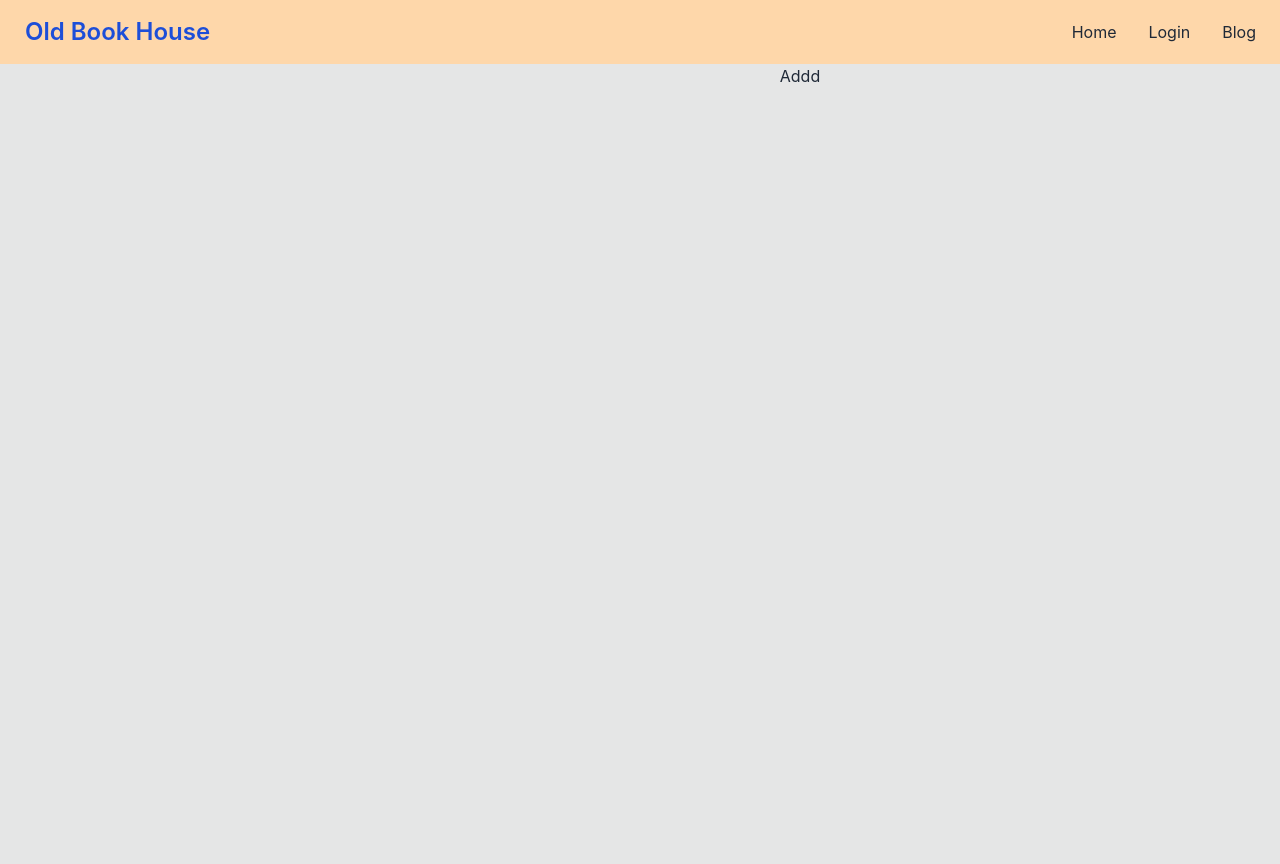
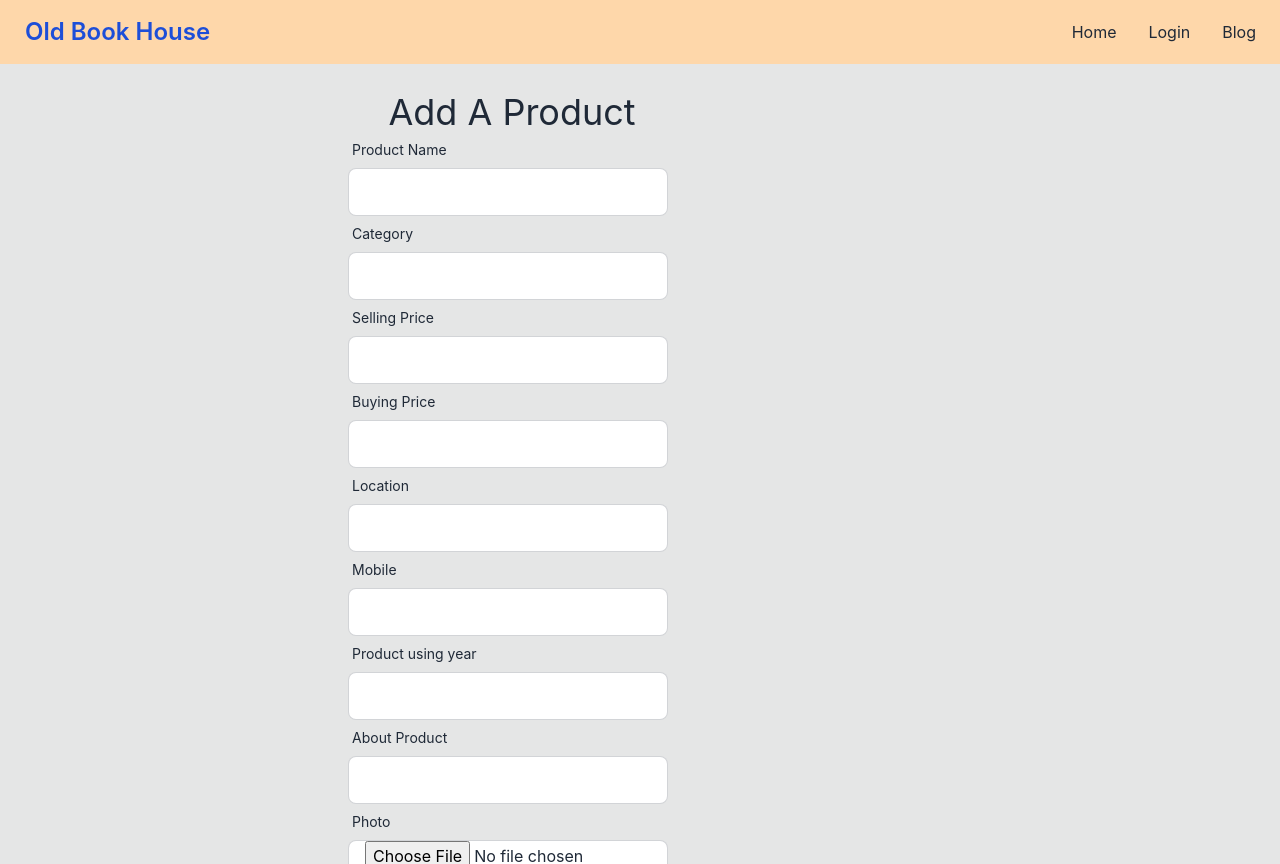
Before and after one commit to Shantaroy07/reused-products-client, a React (Create React App) app: page /dashboard/addProducts in a window 1280 px wide. Built offline with nearby package versions, Linux system fonts and the light colour scheme; no server answers.

Commit message:
add-products added

```diff
--- a/package.json
+++ b/package.json
@@ -11,6 +11,7 @@
     "firebase": "^9.13.0",
     "react": "^18.2.0",
     "react-dom": "^18.2.0",
+    "react-hook-form": "^7.40.0",
     "react-hot-toast": "^2.4.0",
     "react-photo-view": "^1.2.3",
     "react-router-dom": "^6.4.3",
--- a/src/Layout/DashbordLayout/DashboardLayout.js
+++ b/src/Layout/DashbordLayout/DashboardLayout.js
@@ -1,4 +1,4 @@
-import React, { useContext, useState } from 'react';
+import React, { useContext, useState, useEffect } from 'react';
 import Navbar from "../../Shared/Navbar";
 import { Outlet } from "react-router-dom";
 import { Link } from "react-router-dom";
@@ -10,9 +10,11 @@ const DashboardLayout = () => {
     const [dashboardUser, setDashBoardUser] = useState({})
     const email = user?.email;
 
-    fetch(`http://localhost:5000/users/${email}`)
+    useEffect(() => {
+        fetch(`http://localhost:5000/users/${email}`)
         .then(res => res.json())
         .then(data => setDashBoardUser(data[0]));
+    }, [])
 
     return (
         <div>
--- a/src/Pages/Dashboard/Sellers/AddProducts.js
+++ b/src/Pages/Dashboard/Sellers/AddProducts.js
@@ -1,9 +1,132 @@
-import React from 'react';
+import React, { useContext } from 'react';
+import { useForm } from 'react-hook-form';
+import { useNavigate } from 'react-router-dom';
+import toast from 'react-hot-toast';
+import { AuthContext } from '../../../Shared/AuthProvider';
 
 const AddProduct = () => {
+    const { user } = useContext(AuthContext)
+    const { register, handleSubmit, formState: { errors } } = useForm();
+
+    const imageHostKey = process.env.REACT_APP_imgbb_key;
+    const navigate = useNavigate();
+
+
+    const handleAddProduct = data => {
+        const image = data.image[0];
+        const formData = new FormData();
+        formData.append('image', image);
+        const url = `https://api.imgbb.com/1/upload?key=${imageHostKey}`
+        fetch(url, {
+            method: 'POST',
+            body: formData
+        })
+            .then(res => res.json())
+            .then(imgData => {
+                if (imgData.success) {
+                    console.log(imgData.data.url);
+                    const product = {
+                        name: data.name,
+                        category_name: data.category,
+                        buying_price: data.buyingPrice,
+                        selling_price: data.sellingPrice,
+                        post_time: new Date(),
+                        used: data.year,
+                        description: data.about,
+                        seller_name: user.displayName,
+                        img: imgData.data.url
+                    }
+
+                    // save doctor information to the database
+                    fetch('http://localhost:5000/category', {
+                        method: 'POST',
+                        headers: {
+                            'content-type': 'application/json',
+
+                        },
+                        body: JSON.stringify(product)
+                    })
+                        .then(res => res.json())
+                        .then(result => {
+
+                            toast.success(`${data.name} is added successfully`);
+                            navigate('/dashboard/myProducts')
+
+                        })
+                }
+            })
+    }
+
     return (
-        <div>
-            Addd
+        <div className='w-96 p-7'>
+            <h2 className="text-4xl">Add A Product</h2>
+            <form onSubmit={handleSubmit(handleAddProduct)}>
+                <div className="form-control w-full max-w-xs">
+                    <label className="label"> <span className="label-text">Product Name</span></label>
+                    <input type="text" {...register("name", {
+                        required: "Product Name is Required"
+                    })} className="input input-bordered w-full max-w-xs" />
+                    {errors.name && <p className='text-red-500'>{errors.name.message}</p>}
+                </div>
+                <div className="form-control w-full max-w-xs">
+                    <label className="label"> <span className="label-text">Category</span></label>
+                    <input type="text" {...register("category", {
+                        required: "Category is Required"
+                    })} className="input input-bordered w-full max-w-xs" />
+                    {errors.name && <p className='text-red-500'>{errors.name.message}</p>}
+                </div>
+                <div className="form-control w-full max-w-xs">
+                    <label className="label"> <span className="label-text">Selling Price</span></label>
+                    <input type="text" {...register("sellingPrice", {
+                        required: "Selling Price is Required"
+                    })} className="input input-bordered w-full max-w-xs" />
+                    {errors.name && <p className='text-red-500'>{errors.name.message}</p>}
+                </div>
+                <div className="form-control w-full max-w-xs">
+                    <label className="label"> <span className="label-text">Buying Price</span></label>
+                    <input type="text" {...register("buyingPrice", {
+                        required: "Buying Price is Required"
+                    })} className="input input-bordered w-full max-w-xs" />
+                    {errors.email && <p className='text-red-500'>{errors.email.message}</p>}
+                </div>
+                <div className="form-control w-full max-w-xs">
+                    <label className="label"> <span className="label-text">Location</span></label>
+                    <input type="text" {...register("location", {
+                        required: "Location is Required"
+                    })} className="input input-bordered w-full max-w-xs" />
+                    {errors.email && <p className='text-red-500'>{errors.email.message}</p>}
+                </div>
+                <div className="form-control w-full max-w-xs">
+                    <label className="label"> <span className="label-text">Mobile</span></label>
+                    <input type="text" {...register("mobile", {
+                        required: "Mobile is Required"
+                    })} className="input input-bordered w-full max-w-xs" />
+                    {errors.email && <p className='text-red-500'>{errors.email.message}</p>}
+                </div>
+                <div className="form-control w-full max-w-xs">
+                    <label className="label"> <span className="label-text">Product using year</span></label>
+                    <input type="text" {...register("year", {
+                        required: "Product using year is Required"
+                    })} className="input input-bordered w-full max-w-xs" />
+                    {errors.email && <p className='text-red-500'>{errors.email.message}</p>}
+                </div>
+                <div className="form-control w-full max-w-xs">
+                    <label className="label"> <span className="label-text">About Product</span></label>
+                    <input type="text" {...register("about", {
+                        required: "About Product is Required"
+                    })} className="input input-bordered w-full max-w-xs" />
+                    {errors.email && <p className='text-red-500'>{errors.email.message}</p>}
+                </div>
+
+                <div className="form-control w-full max-w-xs">
+                    <label className="label"> <span className="label-text">Photo</span></label>
+                    <input type="file" {...register("image", {
+                        required: "Photo is Required"
+                    })} className="input input-bordered w-full max-w-xs" />
+                    {errors.img && <p className='text-red-500'>{errors.img.message}</p>}
+                </div>
+                <input className='btn btn-accent w-full mt-4' value="Add Product" type="submit" />
+            </form>
         </div>
     );
 };
--- a/src/Pages/Dashboard/Sellers/MyProducts.js
+++ b/src/Pages/Dashboard/Sellers/MyProducts.js
@@ -3,7 +3,25 @@ import React from 'react';
 const MyProducts = () => {
     return (
         <div>
-            my prod.
+            <h3 className="text-3xl mb-5">My Order</h3>
+            <div className="overflow-x-auto">
+                <table className="table w-full">
+                    <thead>
+                        <tr>
+                            <th></th>
+                            <th></th>
+                            <th>Name</th>
+                            <th>Category</th>
+                            <th>Buying Price</th>
+                            <th>Selling Price</th>
+                            <th></th>
+                        </tr>
+                    </thead>
+                    <tbody>
+
+                    </tbody>
+                </table>
+            </div>
         </div>
     );
 };
```
Also changed, not shown: 1 other file (tests, documents, lock files or other folders).
